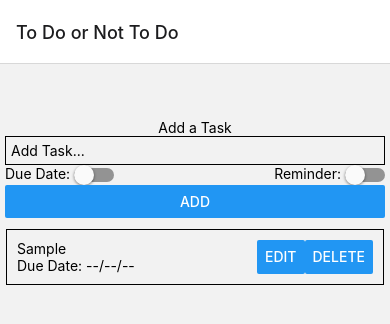
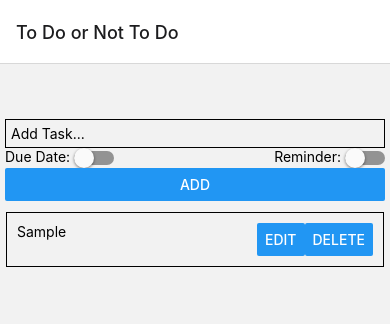
Before and after one commit to senoralikz/react-native-to-do, a React Native app: screen / in a window 390 px wide. Both pictures are taken after typing "Sample" into the empty fields and a click on the button "ADD". Shown: the top 324 px of the page. Built offline with nearby package versions, Linux system fonts and the light colour scheme.

Commit message:
able to update due date and due date is not shown in flatlist if it is not assigned

```diff
--- a/components/AddTask.js
+++ b/components/AddTask.js
@@ -21,7 +21,7 @@ const AddTask = () => {
   const [showDueDate, setShowDueDate] = useState(false);
   const [date, setDate] = useState(new Date());
 
-  let dueDate = "--/--/--";
+  let dueDate = new Date(0).toLocaleDateString();
 
   if (showDueDate) {
     dueDate = date.toLocaleDateString();
@@ -47,7 +47,8 @@ const AddTask = () => {
       });
       console.log(tasks);
       setText("");
-      setIsReminderEnabled(false);
+      // setShowDueDate(false);
+      // setIsReminderEnabled(false);
     } else {
       Alert.alert("Oops!", "There is no task to add", { text: "Ok" });
     }
@@ -77,7 +78,6 @@ const AddTask = () => {
 
   return (
     <View>
-      <Text style={styles.addTaskText}>Add a Task</Text>
       <TextInput
         style={styles.textInput}
         placeholder="Add Task..."
@@ -102,9 +102,6 @@ const AddTask = () => {
 };
 
 const styles = StyleSheet.create({
-  addTaskText: {
-    textAlign: "center",
-  },
   textInput: {
     // width: 288,
     padding: 5,
--- a/components/EditTaskScreen.js
+++ b/components/EditTaskScreen.js
@@ -6,6 +6,8 @@ import {
   Button,
   Alert,
   StyleSheet,
+  TouchableWithoutFeedback,
+  Keyboard,
   Switch,
 } from "react-native";
 import { TasksContext } from "../Helper/Context";
@@ -17,18 +19,28 @@ const EditTaskScreen = ({ navigation: { goBack }, route }) => {
   const [text, setText] = useState(route.params.task);
   const [isEnabled, setIsEnabled] = useState(route.params.reminder);
   const [updateDate, setUpdateDate] = useState(new Date(route.params.dueDate));
-  const [updateDateToggle, setUpdateDateToggle] = useState(false);
+  const [updateDateToggle, setUpdateDateToggle] = useState(() =>
+    route.params.dueDate !== new Date(0).toLocaleDateString() ? true : false
+  );
+
+  // setUpdateDateToggle(() => {
+  //   updateDate.toLocaleDateString() !== new Date(0).toLocaleDateString()
+  //     ? true
+  //     : false;
+  // });
 
   const onUpdateDateChange = (event, selectedDate) => {
     const currentDate = selectedDate;
     setUpdateDate(currentDate);
   };
 
-  const updateReminderToggle = () =>
+  const updateReminderToggle = () => {
     setIsEnabled((previousState) => !previousState);
+  };
 
-  const updateDueDateToggle = () =>
+  const updateDueDateToggle = () => {
     setUpdateDateToggle((previousState) => !previousState);
+  };
 
   const updateTask = () => {
     setTasks(
@@ -40,7 +52,7 @@ const EditTaskScreen = ({ navigation: { goBack }, route }) => {
             {
               updateDateToggle
                 ? (task.dueDate = updateDate.toLocaleDateString())
-                : (task.dueDate = "--/--/--");
+                : (task.dueDate = new Date(0).toLocaleDateString());
             }
             setText("");
             goBack();
@@ -57,6 +69,7 @@ const EditTaskScreen = ({ navigation: { goBack }, route }) => {
   };
 
   return (
+    <TouchableWithoutFeedback onPress={() => Keyboard.dismiss()}>
       <View>
         <View style={styles.taskHeader}>
           <Text>Task: </Text>
@@ -73,7 +86,9 @@ const EditTaskScreen = ({ navigation: { goBack }, route }) => {
           toggleDateSwitch={updateDueDateToggle}
           onChange={onUpdateDateChange}
         />
+        {route.params.dueDate !== new Date(0).toLocaleDateString() && (
           <Text>Current Due Date: {route.params.dueDate}</Text>
+        )}
         <Reminder
           isReminderEnabled={isEnabled}
           toggleSwitch={updateReminderToggle}
@@ -82,6 +97,7 @@ const EditTaskScreen = ({ navigation: { goBack }, route }) => {
         <Text>ID: {route.params.id}</Text>
         <Button title="Save Changes" onPress={updateTask} />
       </View>
+    </TouchableWithoutFeedback>
   );
 };
 
--- a/components/HomeScreen.js
+++ b/components/HomeScreen.js
@@ -1,4 +1,11 @@
-import { StyleSheet, View, Text, FlatList } from "react-native";
+import {
+  StyleSheet,
+  View,
+  Text,
+  FlatList,
+  TouchableWithoutFeedback,
+  Keyboard,
+} from "react-native";
 import { useContext } from "react";
 import { TasksContext } from "../Helper/Context";
 import AddTask from "./AddTask";
@@ -17,6 +24,7 @@ const HomeScreen = ({ navigation }) => {
   // };
 
   return (
+    <TouchableWithoutFeedback onPress={() => Keyboard.dismiss()}>
       <View style={styles.container}>
         <View style={styles.tasksData}>
           <AddTask />
@@ -26,11 +34,14 @@ const HomeScreen = ({ navigation }) => {
               <Task task={item} navigation={navigation} />
             )}
             keyExtractor={(item) => item.id}
-          ListEmptyComponent={<Text style={styles.noTasks}>Nothing to do</Text>}
+            ListEmptyComponent={
+              <Text style={styles.noTasks}>Nothing to do</Text>
+            }
             style={styles.tasksList}
           />
         </View>
       </View>
+    </TouchableWithoutFeedback>
   );
 };
 
--- a/components/Task.js
+++ b/components/Task.js
@@ -18,10 +18,12 @@ const Task = ({ task, navigation }) => {
       <View style={styles.taskItem}>
         <View style={styles.taskWidth}>
           <Text>{task.task}</Text>
-          <View style={styles.dueDate}>
-            <Text>Due Date: </Text>
-            <Text>{task.dueDate}</Text>
-          </View>
+          {task.dueDate !== new Date(0).toLocaleDateString() && (
+            <View style={styles.dueDate}>
+              <Text>Due Date: </Text>
+              <Text>{task.dueDate}</Text>
+            </View>
+          )}
         </View>
         <View style={styles.taskButtons}>
           <Button
```
Also changed, not shown: components/DueDate.js (+0 -23 lines). Lines whose indentation alone changed are shown as unchanged.
